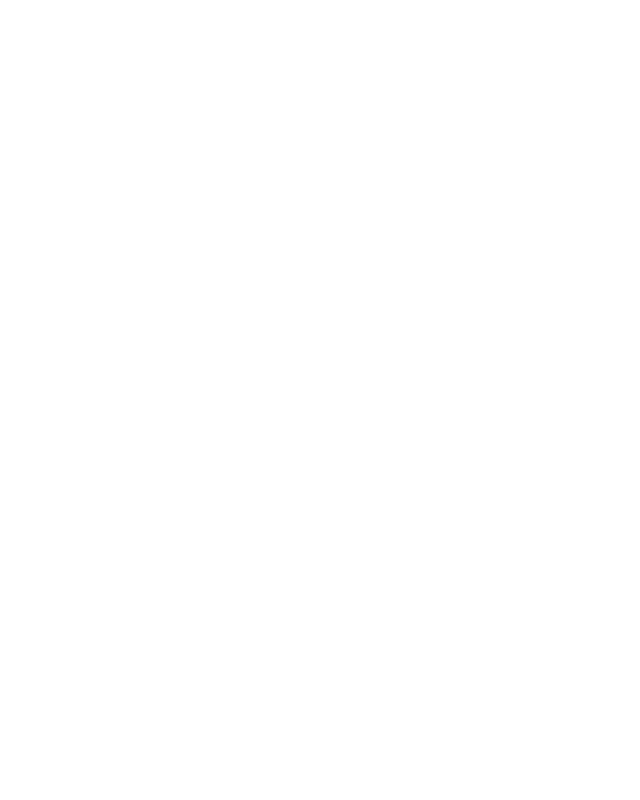
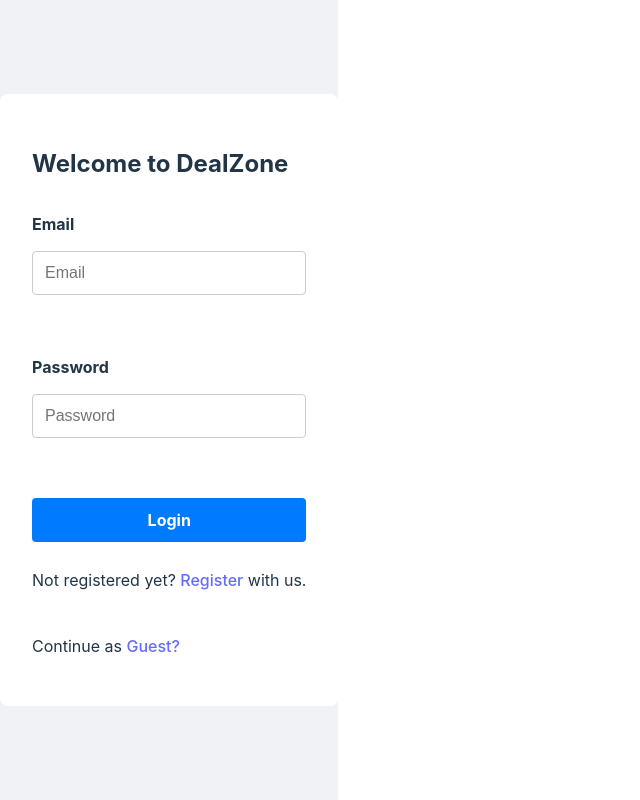
Before and after one commit to SamSun0530/CPSC-455-E-commerce-website, a React (Vite) app in the folder DealZone/: page /login in a window 1280 px wide. Before the commit this address had no page. Shown: the whole page, without its empty margins (0-640 px from the left). Built offline with nearby package versions, Linux system fonts and the light colour scheme.

Commit message:
starting login page

```diff
--- a/DealZone/src/App.jsx
+++ b/DealZone/src/App.jsx
@@ -2,6 +2,7 @@
 import CartPage from './pages/CartPage';
 import UserAccountPage from './pages/UserAccountPage';
 import Navbar from './components/Navbar';
+import LoginPage from './components/LoginPage';
 
 const App = () => {
     return (
@@ -11,6 +12,7 @@
                     <Route path="/" element={<div><Navbar /><h1>Welcome to the Shop</h1></div>} />
                     <Route path="/cart" element={<CartPage />} />
                     <Route path="/account" element={<UserAccountPage />} />
+                    <Route path="/login" element={<LoginPage />} />
                 </Routes>
             </div>
         </Router>
--- /dev/null
+++ b/DealZone/src/components/LoginPage.jsx
@@ -0,0 +1,52 @@
+import React, { useState } from 'react';
+import '../css/LoginPage.css';
+
+const LoginPage = () => {
+    const [email, setEmail] = useState('');
+    const [password, setPassword] = useState('');
+
+    // Will add functionality later
+    const handleLogin = (e) => {
+        e.preventDefault();
+    };
+
+    return (
+        <div className="login-container">
+        <form className="login-form" onSubmit={handleLogin}>
+            <h2>Welcome to DealZone</h2>
+            <label>
+                Email
+            </label>
+            <input
+                className="input"
+                type="email"
+                placeholder="Email"
+                value={email}
+                onChange={(e) => setEmail(e.target.value)}
+                required
+            />
+            <br/>
+
+            <label>
+                Password
+            </label>
+            <input
+                className="input"
+                type="password"
+                placeholder="Password"
+                value={password}
+                onChange={(e) => setPassword(e.target.value)}
+                required
+            />
+            <br/>
+            <button id='loginSubmitbtn' className="button" type="submit">Login</button>
+
+            <p>Not registered yet? <a href="">Register</a> with us.</p>
+            <p>Continue as <a href="">Guest?</a></p>
+        </form>
+        </div>
+
+    );
+};
+
+export default LoginPage;
--- a/DealZone/src/components/Navbar.jsx
+++ b/DealZone/src/components/Navbar.jsx
@@ -7,6 +7,7 @@
                 <li><Link to="/">Home</Link></li>
                 <li><Link to="/cart">Cart</Link></li>
                 <li><Link to="/account">Account</Link></li>
+                <li><Link to="/login">Login</Link></li>
             </ul>
         </nav>
     );
--- /dev/null
+++ b/DealZone/src/css/LoginPage.css
@@ -0,0 +1,44 @@
+.login-container {
+    display: flex;
+    justify-content: center;
+    align-items: center;
+    height: 100vh;
+    background: #f0f2f5;
+}
+
+.login-form {
+    display: flex;
+    flex-direction: column;
+    padding: 2rem;
+    background: white;
+    border-radius: 8px;
+    max-width: 400px;
+    width: 100%;
+}
+
+.input {
+    margin-bottom: 1rem;
+    padding: 0.75rem;
+    font-size: 1rem;
+    border: 1px solid #ccc;
+    border-radius: 4px;
+}
+
+.input:focus {
+    border-color: #007bff;
+    outline: none;
+}
+
+.button {
+    padding: 0.75rem;
+    font-size: 1rem;
+    color: white;
+    background-color: #007bff;
+    border: none;
+    border-radius: 4px;
+    cursor: pointer;
+}
+
+.button:hover {
+    background-color: #0056b3;
+}
```
Also changed, not shown: 2 other files (tests, documents, lock files or other folders).
